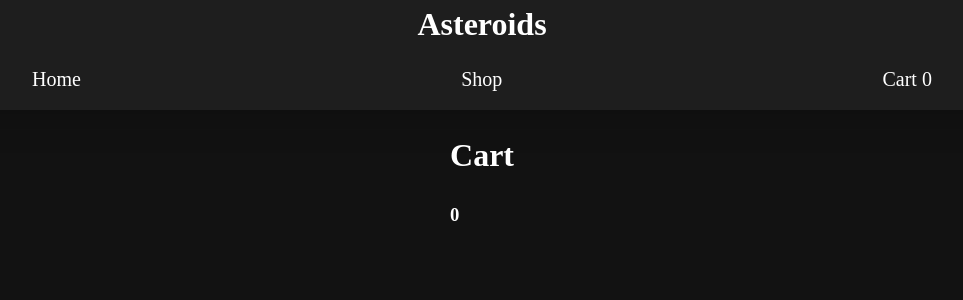
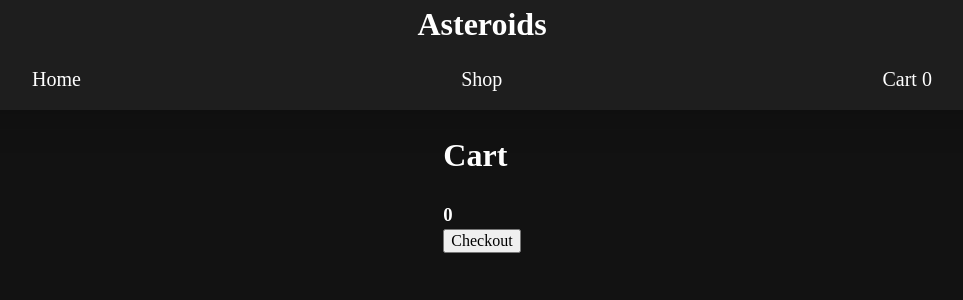
Before and after one commit to 01zulfi/shopping-cart, a React (Create React App) app: page /shop/cart in a window 1280 px wide. Shown: the top 300 px of the page, without its empty margins (158-1121 px from the left). Built offline with nearby package versions, Linux system fonts and the light colour scheme.

Commit message:
Add checkout button in CartPage component

```diff
--- a/src/components/CartPage.js
+++ b/src/components/CartPage.js
@@ -39,11 +39,24 @@ const CartPage = ({ setCartLength }) => {
     );
   };
 
+  const removeCartItems = () => {
+    const cartItems = document.body.querySelector(".cart-item-wrapper");
+    if (cartItems) cartItems.remove();
+  };
+
+  const checkoutHandler = () => {
+    cart.clear();
+    setCartLength(cart.cartLength);
+    setTotalHandler(cart.total);
+    removeCartItems();
+  };
+
   return (
     <div className="cart">
       <h1>Cart</h1>
       {items.map(mapCallback)}
       <h3>{total}</h3>
+      <button onClick={checkoutHandler}>Checkout</button>
     </div>
   );
 };
```
